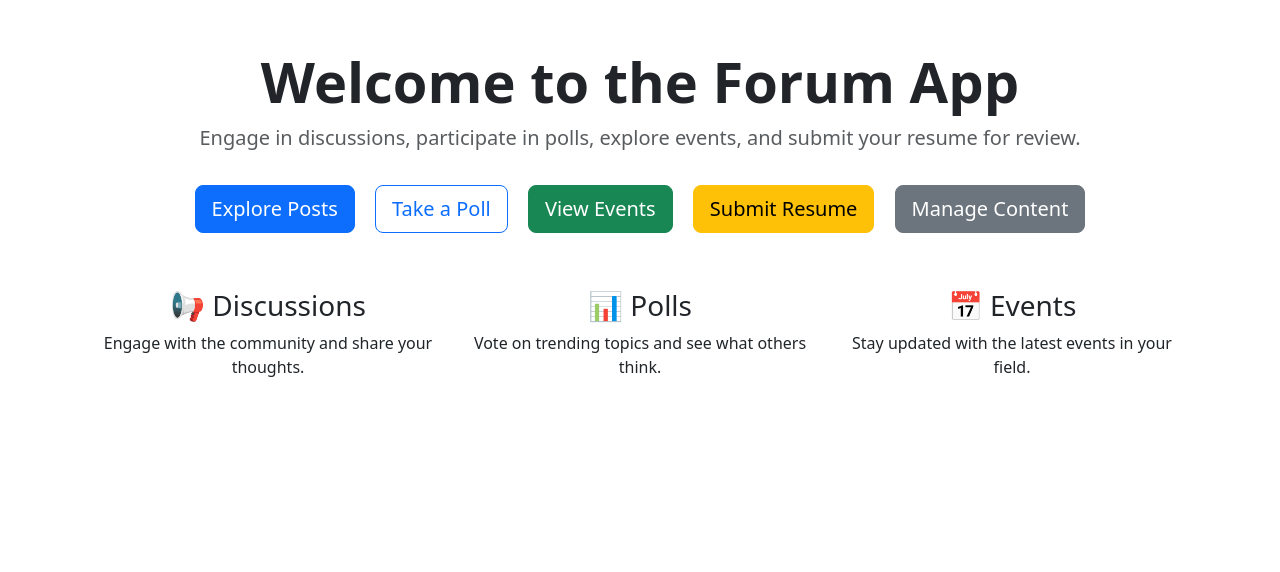
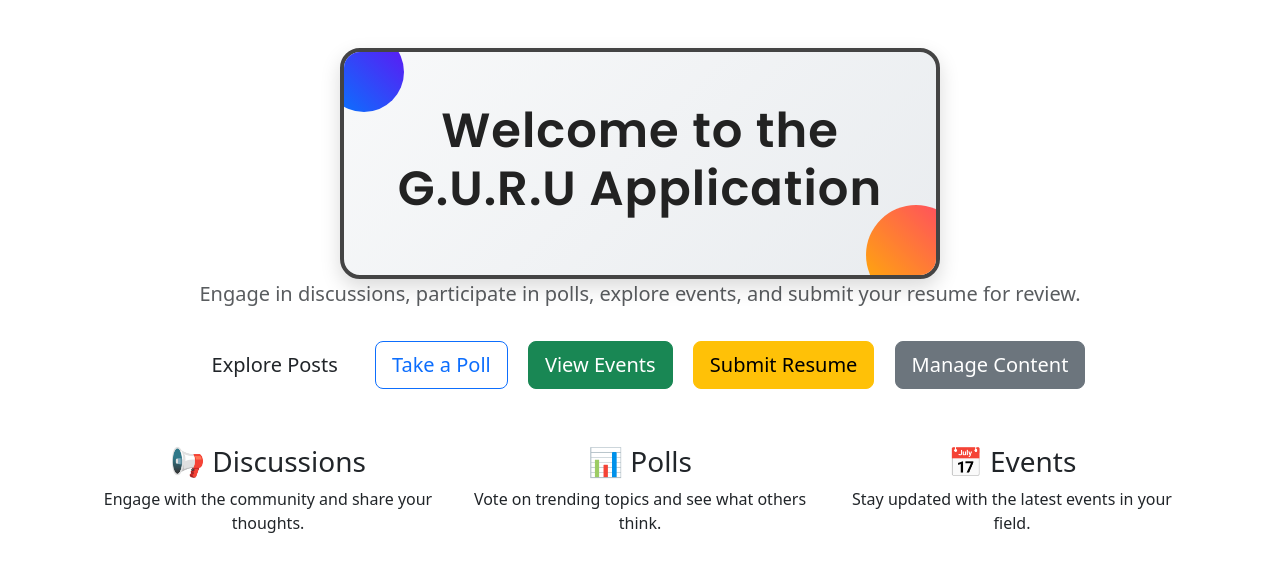
Before and after one commit to Meghanadh1337/CompleteGURU, a Django app: page / in a window 1280 px wide. Shown: the part 56-628 px from the top of the page. Run offline with Django 5.2, Linux system fonts and the light colour scheme; a user stored in the database is signed in; some libraries are stand-ins or nearby versions.

Commit message:
make changes

```diff
--- a/forum_project/forum/templates/home.html
+++ b/forum_project/forum/templates/home.html
@@ -3,16 +3,72 @@
 
 {% block content %}
 <div class="container text-center mt-5">
-    <h1 class="display-4 fw-bold">Welcome to the Forum App</h1>
+    <div class="hero-container">
+        <h1 class="hero-title">Welcome to the G.U.R.U Application</h1>
+      </div>
+
+      <style>
+        @import url('https://fonts.googleapis.com/css2?family=Poppins:wght@300;600&display=swap');
+
+        .hero-container {
+          display: flex;
+          justify-content: center;
+          align-items: center;
+          padding: 50px;
+          background: linear-gradient(135deg, #f8f9fa, #e9ecef);
+          border-radius: 20px;
+          box-shadow: 0 8px 20px rgba(0, 0, 0, 0.15);
+          position: relative;
+          overflow: hidden;
+          text-align: center;
+          max-width: 600px;
+          margin: auto;
+          border: 4px solid #444;
+        }
+
+        .hero-container::before {
+          content: "";
+          position: absolute;
+          width: 80px;
+          height: 80px;
+          background: linear-gradient(45deg, #007bff, #6610f2);
+          border-radius: 50%;
+          top: -20px;
+          left: -20px;
+        }
+
+        .hero-container::after {
+          content: "";
+          position: absolute;
+          width: 100px;
+          height: 100px;
+          background: linear-gradient(45deg, #ffb400, #ff416c);
+          border-radius: 50%;
+          bottom: -30px;
+          right: -30px;
+        }
+
+        .hero-title {
+          font-family: 'Poppins', sans-serif;
+          font-size: 3rem;
+          font-weight: 600;
+          letter-spacing: 1px;
+          color: #222;
+          z-index: 1;
+        }
+      </style>
+
+
+
     <p class="lead text-muted">Engage in discussions, participate in polls, explore events, and submit your resume for review.</p>
 
     <!-- Call-to-Action Buttons -->
     <div class="mt-4">
-        <a href="/posts/" class="btn btn-primary btn-lg m-2">Explore Posts</a>
+        <a href="/posts/" class="btn btn- btn-lg m-2">Explore Posts</a>
         <a href="/polls/" class="btn btn-outline-primary btn-lg m-2">Take a Poll</a>
         <a href="/events/" class="btn btn-success btn-lg m-2">View Events</a>
         <a href="/resume-review/" class="btn btn-warning btn-lg m-2">Submit Resume</a>
-<a href="/manage-content/" class="btn btn-secondary btn-lg m-2">Manage Content</a>
+        <a href="/manage/" class="btn btn-secondary btn-lg m-2">Manage Content</a>
     </div>
 
     <!-- Features Section -->
--- a/forum_project/forum/urls.py
+++ b/forum_project/forum/urls.py
@@ -2,7 +2,6 @@ from django.urls import path
 from .views import home, polls, resume_review , posts ,event_list , register , login_view , manage_content , handle_form , delete_object, update_permissions, check_admin_status
 from django.shortcuts import render
 from django.contrib.auth.views import LogoutView
-
 def event_page(request):
     return render(request, 'events.html')
 
@@ -21,5 +20,6 @@ urlpatterns = [
     path("<str:model_name>/delete/<int:object_id>/", delete_object, name="delete_object"),
     path('update-permissions/<int:user_id>/', update_permissions, name='update_permissions'),
     path("check-admin-status/", check_admin_status, name="check_admin_status"),
+    path('logout/', LogoutView.as_view(), name='logout'),  # Keep logout
 
 ]
--- a/forum_project/forum/views.py
+++ b/forum_project/forum/views.py
@@ -136,16 +136,21 @@ def register(request):
 
     return render(request, 'register.html', {'form': form})
 
-# Login view
 def login_view(request):
+    print("DEBUG: login_view executed")
     if request.method == "POST":
+        print("DEBUG: Login POST request received")
+        print("DEBUG: Received username:", request.POST.get("username"))
         form = AuthenticationForm(data=request.POST)
+
         if form.is_valid():
             user = form.get_user()
+            print("DEBUG: Authentication successful for user:", user)
             login(request, user)
-            return redirect('home')  # Redirect to home after login
+            return redirect('home')
         else:
-            print("DEBUG: Authentication failed - Errors:", form.errors)  # Print errors
+            print("DEBUG: Authentication failed - Errors:", form.errors)
+
     else:
         form = AuthenticationForm()
 
--- a/forum_project/forum_project/urls.py
+++ b/forum_project/forum_project/urls.py
@@ -23,7 +23,6 @@ urlpatterns = [
     path('admin/', admin.site.urls),
     path('', include('forum.urls')),  # Frontend pages
     path('api/', include('forum.api_urls')),  # API routes
-    path('logout/', include('django.contrib.auth.urls')),
 ]
 
 if settings.DEBUG:  # Only serve media files in development
```
Also changed, not shown: forum_project/forum/forms.py (+25 -8 lines), forum_project/forum/templates/posts.html (+47 -36 lines), forum_project/forum_project/settings.py (+5 -3 lines), forum_project/db.sqlite3.
